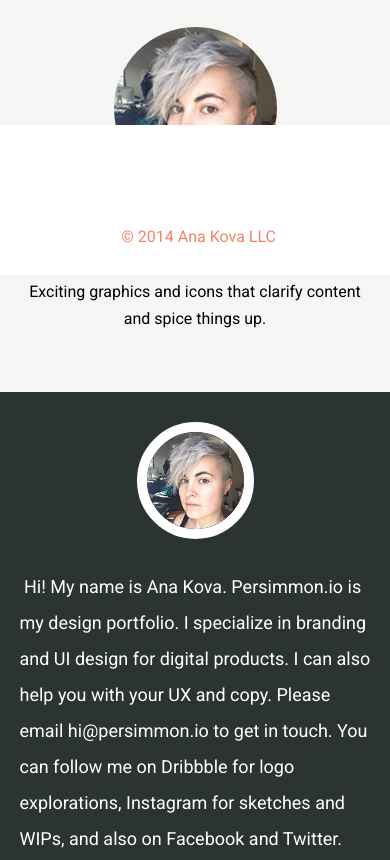
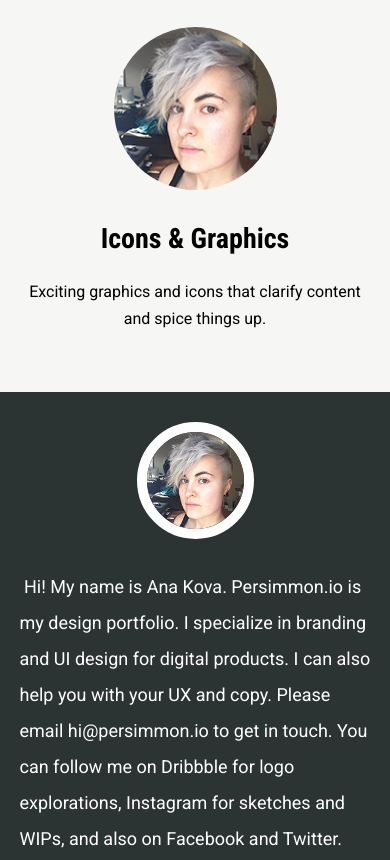
Before and after one commit to anakova47/anakova47.github.io, a plain HTML site: page index.html in a window 390 px wide. Shown: the part 792-1652 px from the top of the page. Drawn offline with Linux system fonts and the light colour scheme; a script that the page names is missing.

Commit message:
updates layout styles to fix footer breakdown issue

```diff
--- a/css/styles.css
+++ b/css/styles.css
@@ -43,11 +43,6 @@ a {
 }
 
 footer {
-  position: absolute;
-  top: 1143px;
-  left: 0;
-  right: 0;
-  z-index: 1;
   width: 100%;
   max-width: 960px;
   height: 150px;
@@ -179,14 +174,6 @@ ul {
     padding-bottom: 30px;
   }
 
-  footer {
-    top: 917px;
-    left: 0;
-    right: 0;
-    margin-right: auto;
-    margin-left: auto;
-  }
-
   footer p {
     margin-top: 61px;
     margin-right: 2.7878787878%;
@@ -276,13 +263,6 @@ ul {
     margin-top: 30px;
   }
 
-  footer {
-    left: 0;
-    right: 0;
-    margin-right: auto;
-    margin-left: auto;
-  }
-
   footer p {
     float: none;
     margin-right: auto;
@@ -344,13 +324,6 @@ ul {
     height: auto;
   }
 
-  footer {
-    left: 0;
-    right: 0;
-    margin-right: auto;
-    margin-left: auto;
-  }
-
   footer p {
     margin-top: 96px;
   }
```
